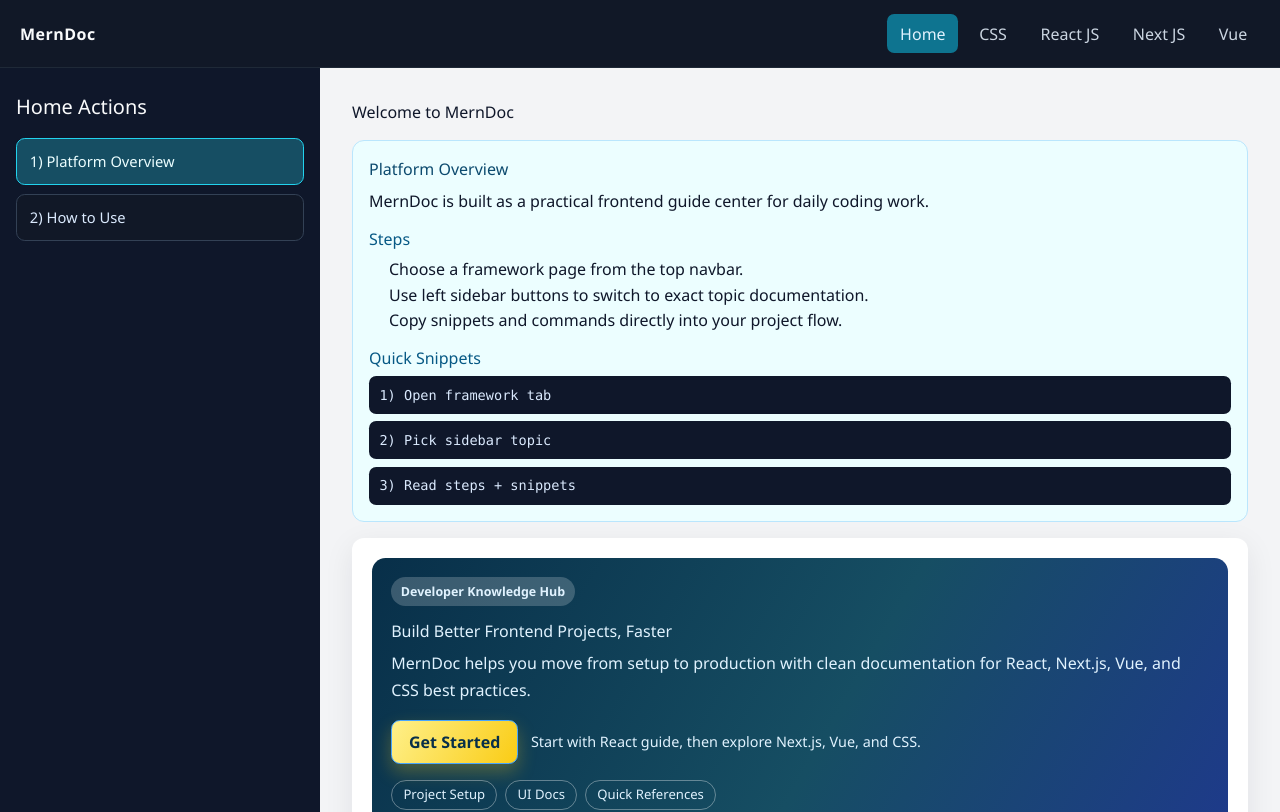
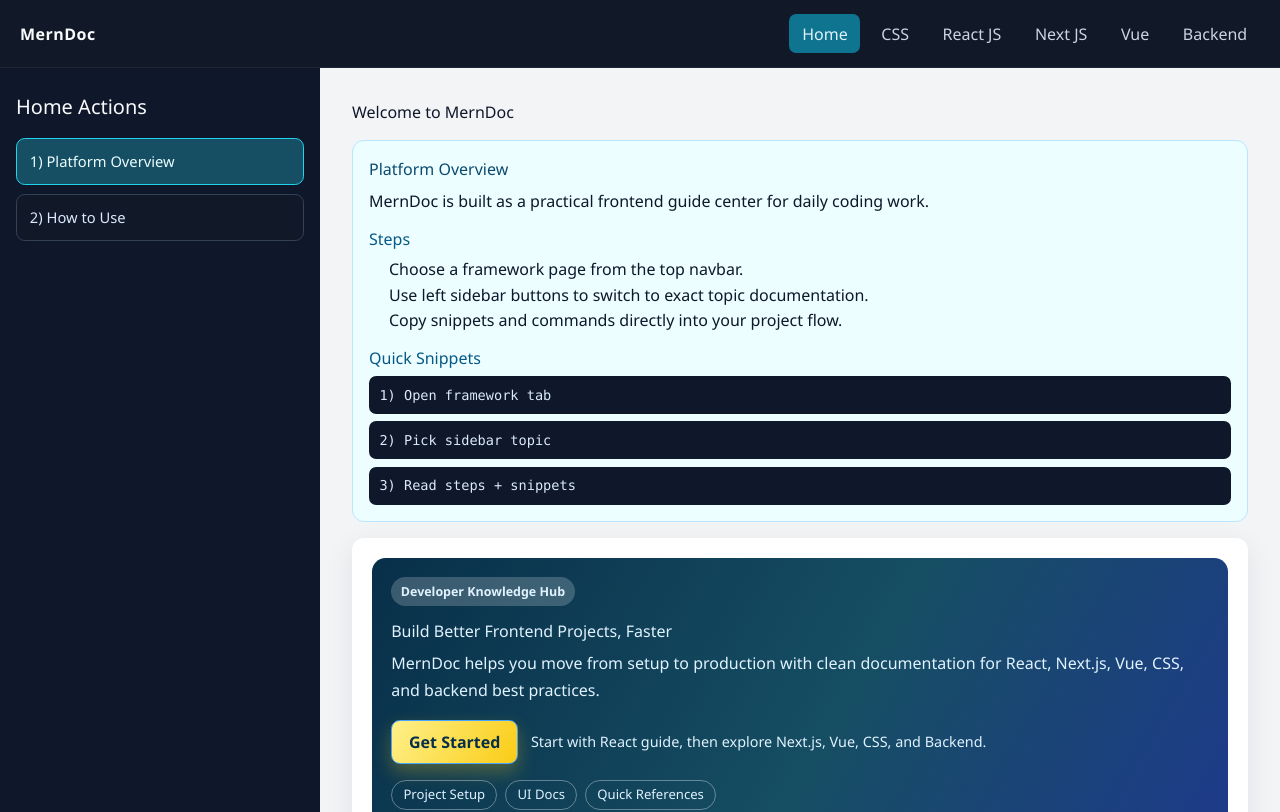
Before and after one commit to rajlaiya/MernDoc, a React (Vite) app: page /home in a window 1280 px wide. Shown: the top 812 px of the page. Built offline with nearby package versions, Linux system fonts and the light colour scheme.

Commit message:
add backend doc

```diff
--- a/src/App.jsx
+++ b/src/App.jsx
@@ -4,6 +4,7 @@ import Navbar from './components/Navbar'
 import Sidebar from './components/Sidebar'
 import CssPage from './pages/css'
 import HomePage from './pages/home'
+import BackendPage from './pages/backend'
 import NextJsPage from './pages/nextjs'
 import ReactJsPage from './pages/reactjs'
 import VuePage from './pages/vue'
@@ -781,6 +782,122 @@ const pages = [
       },
     ],
   },
+  {
+    path: '/backend',
+    label: 'Backend',
+    title: 'Backend Docs',
+    element: <BackendPage />,
+    sidebarMode: 'button-docs',
+    docs: [
+      {
+        id: 'create-express-api',
+        label: 'Create Express API',
+        document: {
+          title: 'Create Express API',
+          intro: 'Bootstrap a simple Node.js + Express backend API with a clean starting point.',
+          steps: [
+            'Create a new folder and initialize npm.',
+            'Install Express and a dev runner like nodemon.',
+            'Create a basic server entry file and start the dev server.',
+          ],
+          commands: [
+            'mkdir backend-api && cd backend-api',
+            'npm init -y',
+            'npm install express',
+            'npm install -D nodemon',
+            'node server.js',
+          ],
+        },
+      },
+      {
+        id: 'backend-env-config',
+        label: 'Environment Setup',
+        document: {
+          title: 'Environment Setup',
+          intro: 'Use dotenv so secrets and configs stay out of source code.',
+          steps: [
+            'Install dotenv and create a .env file.',
+            'Load environment variables at the top of your entry file.',
+            'Reference variables via process.env in config and routes.',
+          ],
+          commands: [
+            'npm install dotenv',
+            '.env\nPORT=5000\nMONGO_URI=your_mongo_uri',
+            'server.js\nimport dotenv from "dotenv"\ndotenv.config()',
+          ],
+        },
+      },
+      {
+        id: 'backend-mongodb',
+        label: 'MongoDB Connection',
+        document: {
+          title: 'MongoDB Connection',
+          intro: 'Connect Express to MongoDB using Mongoose with a single reusable function.',
+          steps: [
+            'Install mongoose and create a db connection helper.',
+            'Call the connect function before starting the server.',
+            'Handle connection errors with try/catch.',
+          ],
+          commands: [
+            'npm install mongoose',
+            'db.js\nimport mongoose from "mongoose"\nexport const connectDb = async () => {\n  await mongoose.connect(process.env.MONGO_URI)\n}',
+            'server.js\nimport { connectDb } from "./db.js"\nconnectDb()',
+          ],
+        },
+      },
+      {
+        id: 'backend-auth-jwt',
+        label: 'JWT Auth Basics',
+        document: {
+          title: 'JWT Auth Basics',
+          intro: 'Use hashed passwords and signed JWT tokens for basic authentication.',
+          steps: [
+            'Install jsonwebtoken and bcryptjs.',
+            'Hash passwords before saving users.',
+            'Create a token on login and verify it in middleware.',
+          ],
+          commands: [
+            'npm install jsonwebtoken bcryptjs',
+            'const token = jwt.sign({ id: user._id }, process.env.JWT_SECRET, { expiresIn: "7d" })',
+            'const isMatch = await bcrypt.compare(password, user.password)',
+          ],
+        },
+      },
+      {
+        id: 'backend-error-handling',
+        label: 'Error Handling',
+        document: {
+          title: 'Error Handling in Express',
+          intro: 'Centralize errors so routes stay clean and consistent.',
+          steps: [
+            'Create a global error handler middleware.',
+            'Call next(error) from routes or controllers.',
+            'Return structured error responses for API clients.',
+          ],
+          commands: [
+            'app.use((err, req, res, next) => {\n  res.status(err.status || 500).json({ message: err.message || "Server error" })\n})',
+            'next(new Error("Invalid request"))',
+          ],
+        },
+      },
+      {
+        id: 'backend-structure',
+        label: 'Folder Structure',
+        document: {
+          title: 'Backend Folder Structure',
+          intro: 'Use a consistent structure so teams can navigate the API quickly.',
+          steps: [
+            'Keep routes, controllers, models, and middleware separated.',
+            'Create a config folder for db and env helpers.',
+            'Add a utils folder for reusable helpers.',
+          ],
+          commands: [
+            'src/\n  controllers/\n  routes/\n  models/\n  middleware/\n  config/\n  utils/\n  server.js',
+          ],
+        },
+      },
+    ],
+  },
 ]
 
 const defaultSeo = {
@@ -814,6 +931,11 @@ const pageSeoByPath = {
     title: 'Vue Guide | MernDoc',
     description:
       'Explore practical Vue documentation including setup, styling options, and UI component resources.',
+  },
+  '/backend': {
+    title: 'Backend Guide | MernDoc',
+    description:
+      'Learn backend fundamentals with Node.js, Express, MongoDB, authentication, and error handling guidance.',
   },
 }
 
@@ -1158,6 +1280,7 @@ const App = () => {
     '/reactjs': 'create-react-web',
     '/nextjs': 'create-next-web',
     '/vue': 'create-vue-web',
+    '/backend': 'create-express-api',
   })
   const location = useLocation()
 
--- /dev/null
+++ b/src/pages/backend.jsx
@@ -0,0 +1,16 @@
+const BackendPage = () => {
+  return (
+    <div className="backend-guide">
+      <h2>Backend Guide</h2>
+      <p>
+        This section focuses on Node.js, Express, MongoDB, and API building workflows so you can
+        wire the backend side of your MERN apps.
+      </p>
+      <p>
+        Use the sidebar to jump into setup, authentication, data, and error handling topics.
+      </p>
+    </div>
+  )
+}
+
+export default BackendPage
--- a/src/pages/home.jsx
+++ b/src/pages/home.jsx
@@ -8,13 +8,13 @@ const HomePage = () => {
         <h2>Build Better Frontend Projects, Faster</h2>
         <p>
           MernDoc helps you move from setup to production with clean documentation for React,
-          Next.js, Vue, and CSS best practices.
+          Next.js, Vue, CSS, and backend best practices.
         </p>
         <div className="hero-cta-row">
           <Link to="/reactjs" className="get-started-btn">
             Get Started
           </Link>
-          <p className="cta-note">Start with React guide, then explore Next.js, Vue, and CSS.</p>
+          <p className="cta-note">Start with React guide, then explore Next.js, Vue, CSS, and Backend.</p>
         </div>
         <div className="hero-actions">
           <span className="hero-chip">Project Setup</span>
@@ -29,8 +29,8 @@ const HomePage = () => {
           <p>Action-oriented documentation blocks</p>
         </article>
         <article>
-          <h3>5</h3>
-          <p>Learning tracks: Home, CSS, React, Next.js, Vue</p>
+          <h3>6</h3>
+          <p>Learning tracks: Home, CSS, React, Next.js, Vue, Backend</p>
         </article>
         <article>
           <h3>Beginner First</h3>
```
